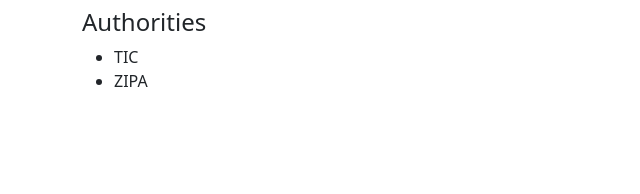
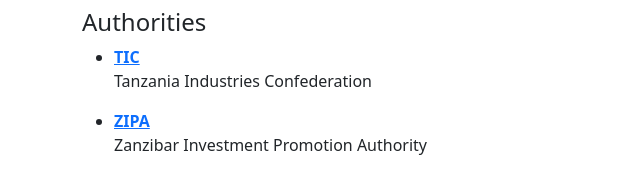
Before and after one commit to navicodes/TZ-KITF, a plain HTML site: page index.html in a window 1280 px wide. Shown: the whole page, without its empty margins (0-640 px from the left). Drawn offline with nearby package versions, Linux system fonts and the light colour scheme.

Commit message:
authorities links - ZIPA + TIC

```diff
--- a/index.html
+++ b/index.html
@@ -10,8 +10,18 @@
             <h3></h3>
             <h4>Authorities</h4>
             <ul>
-                <li>TIC</li>
-                <li>ZIPA</li>
+                <li>
+                    <b><a href="#">TIC</a></b>
+                    <p>
+                        Tanzania Industries Confederation
+                    </p>
+                </li>
+                <li>
+                    <b><a href="#">ZIPA</a></b>
+                    <p>
+                        Zanzibar Investment Promotion Authority
+                    </p>
+                </li>
             </ul>
         </div>
     <!-- JavaScript Bundle with Popper -->
```
